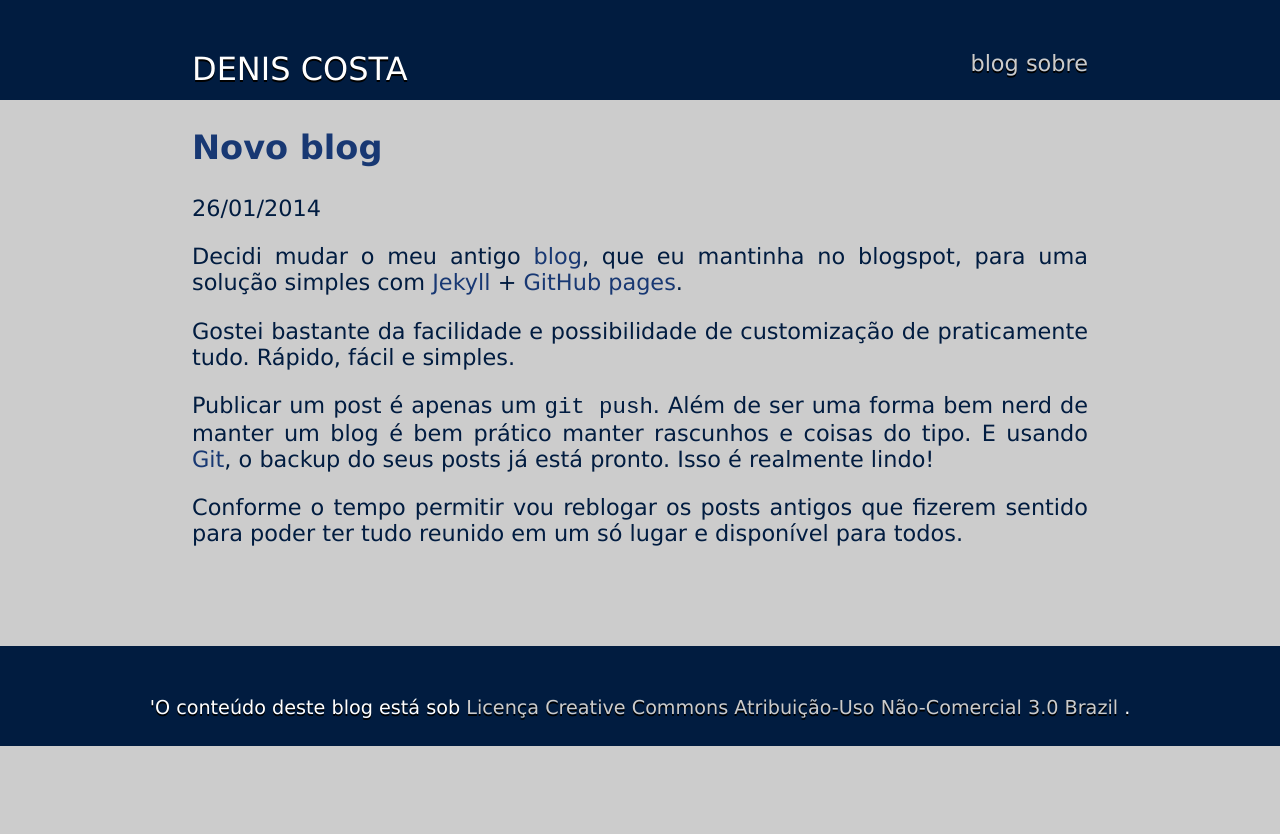
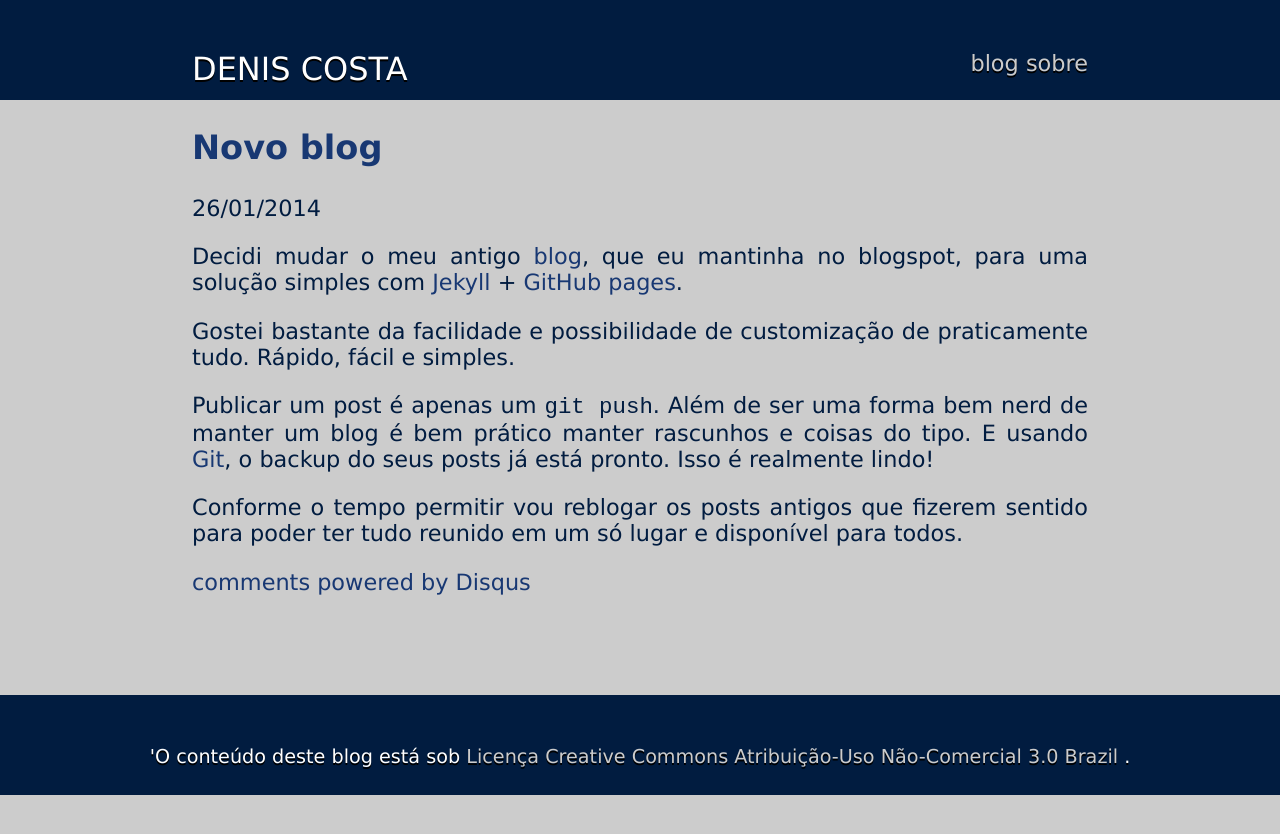
Before and after one commit to deniscostadsc/deniscostadsc.github.io, a Jekyll site: the page built from _posts/2014-01-26-novo-blog.md, in a window 1280 px wide. Shown: the top 834 px of the page. Built offline with Jekyll 4.4.1, drawn with Linux system fonts in a browser that asks for light colours; Markdown is read by kramdown in place of the engine named in the settings; comment, search, counter and statistics services are not loaded; some of the changed lines change nothing that is shown.

Commit message:
Adicionando Disqus.

```diff
--- a/_layouts/post.html
+++ b/_layouts/post.html
@@ -7,3 +7,17 @@
     {{ page.date | date: '%d/%m/%Y' }}
     {{ content }}
 </article>
+<div id="disqus_thread"></div>
+<script type="text/javascript">
+    /* * * CONFIGURATION VARIABLES: EDIT BEFORE PASTING INTO YOUR WEBPAGE * * */
+    var disqus_shortname = 'deniscostadsccom'; // required: replace example with your forum shortname
+
+    /* * * DON'T EDIT BELOW THIS LINE * * */
+    (function() {
+        var dsq = document.createElement('script'); dsq.type = 'text/javascript'; dsq.async = true;
+        dsq.src = '//' + disqus_shortname + '.disqus.com/embed.js';
+        (document.getElementsByTagName('head')[0] || document.getElementsByTagName('body')[0]).appendChild(dsq);
+    })();
+</script>
+<noscript>Please enable JavaScript to view the <a href="http://disqus.com/?ref_noscript">comments powered by Disqus.</a></noscript>
+<a href="http://disqus.com" class="dsq-brlink">comments powered by <span class="logo-disqus">Disqus</span></a>
```
